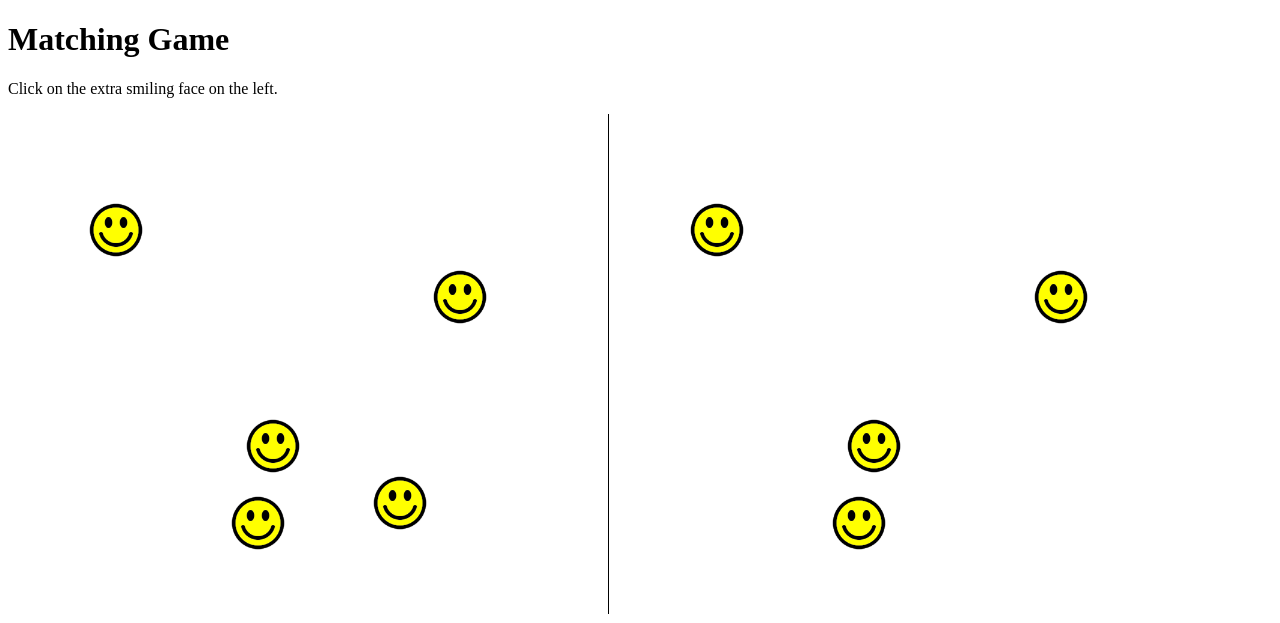
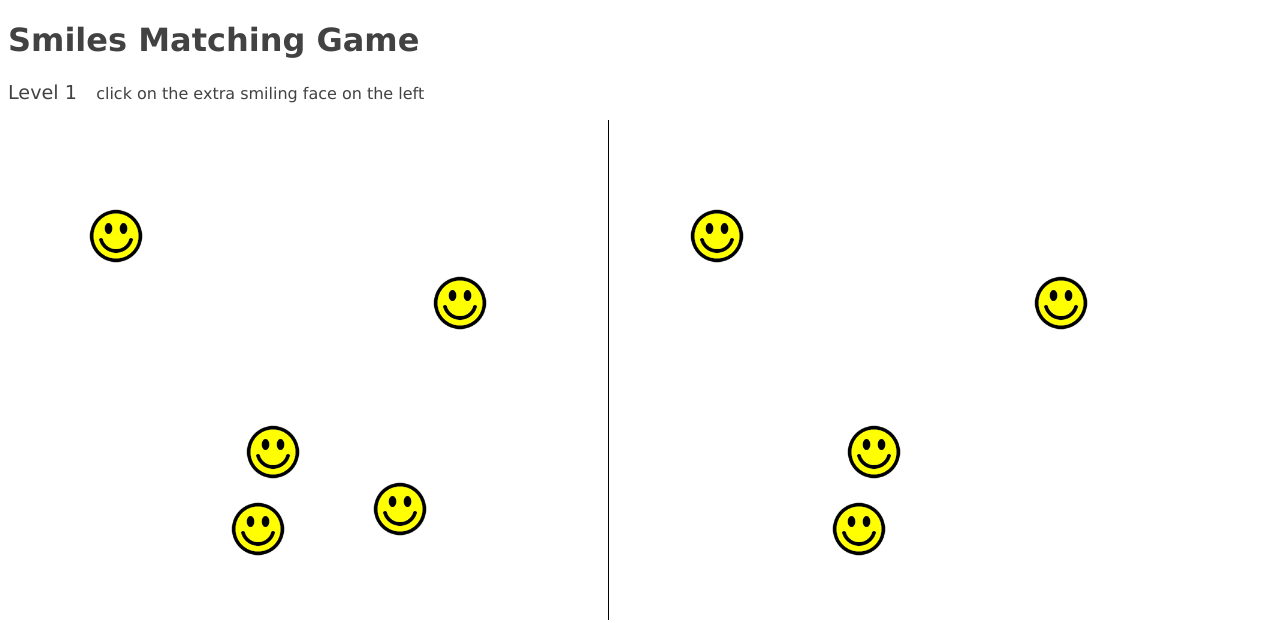
Before and after one commit to madrisan/js-games, a plain HTML site: page smiles/smiles.html in a window 1280 px wide. Drawn offline with Linux system fonts and the light colour scheme.

Commit message:
smile: better look&feel
Signed-off-by: Davide Madrisan <davide.madrisan@gmail.com>

```diff
--- a/smiles/css/style.css
+++ b/smiles/css/style.css
@@ -1,8 +1,19 @@
+h1, p {
+   font-family: Verdana, Geneva, sans-serif;
+   color: #424242;
+}
+
+#level {
+    font-size: 1.2em;
+    margin-right: 1em;
+}
+
 #leftSide, #rightSide {
     position: absolute;
     width: 600px;
     height: 500px;
 }
+
 #rightSide {
     border-left: 1px solid;
     margin-left: 600px;
--- a/smiles/js/app.js
+++ b/smiles/js/app.js
@@ -3,8 +3,9 @@
       , increment = 3
       , smileSize = "60px";
 
-    var divWidth = 500
-      , divHeight = 400;
+    var divWidth, divHeight;
+
+    var level = 1;
 
     // create the smile image
     smile = document.createElement('img');
@@ -30,6 +31,10 @@
         // append the two div blocks to the page body
         document.body.appendChild(iDivLeftSide);
         document.body.appendChild(iDivRightSide);
+
+        divWidth = iDivLeftSide.clientWidth;
+        divHeight = iDivLeftSide.clientHeight;
+        console.log(divWidth + " x " + divHeight);
     }
 
     // handler for mouse clicks on the extra left smile
@@ -47,21 +52,20 @@
 
         smilesNum += increment;
         drawSmiles(smilesNum);
+
         leftSide.lastChild.onclick = clickExtraSmile;
     }
 
     // this function display all the smiles in both div's
     function drawSmiles(howMany) {
         for (var i = 0; i < howMany; i++) {
-            var newSmile, cloneSmile, rand_top, rand_left;
-
-            newSmile = smile.cloneNode(true);
+            var newSmile = smile.cloneNode(true);
             newSmile.style.position = "absolute";
 
             // pick a random position
-            rand_top = Math.floor(Math.random() * divHeight);
+            var rand_top = Math.floor(Math.random() * (divHeight - 100));
             newSmile.style.top = rand_top + "px";
-            rand_left = Math.floor(Math.random() * divWidth);
+            var rand_left = Math.floor(Math.random() * (divWidth - 100));
             newSmile.style.left = rand_left + "px";
 
             leftSide.appendChild(newSmile);
@@ -69,9 +73,12 @@
 
         // clone all the smiles but the last one in the right div
         for(var i = 0; i < leftSide.childNodes.length - 1; ++i) {
-            cloneSmile = leftSide.childNodes[i].cloneNode(true);
+            var cloneSmile = leftSide.childNodes[i].cloneNode(true);
             rightSide.appendChild(cloneSmile);
         }
+
+        document.getElementById("level").innerHTML = "Level " + level;
+        level += 1;
     }
 
     // draw the play field
--- a/smiles/smiles.html
+++ b/smiles/smiles.html
@@ -1,13 +1,15 @@
 <!DOCTYPE html>
 <html lang="en">
 <head>
-     <meta charset="utf-8">
-     <title>Smiles - Matching Game</title>
-     <link rel="stylesheet" href="css/style.css">
+    <meta charset="utf-8">
+    <title>Smiles - Matching Game</title>
+    <link rel="stylesheet" href="css/style.css">
 </head>
 <body>
-     <h1>Matching Game</h1>
-     <p>Click on the extra smiling face on the left.</p>
-     <script src="js/app.js"></script>
+    <header>
+       <h1>Smiles Matching Game</h1>
+    </header>
+    <p><span id="level"></span>click on the extra smiling face on the left</p>
+    <script src="js/app.js"></script>
 </body>
 </html>
```
